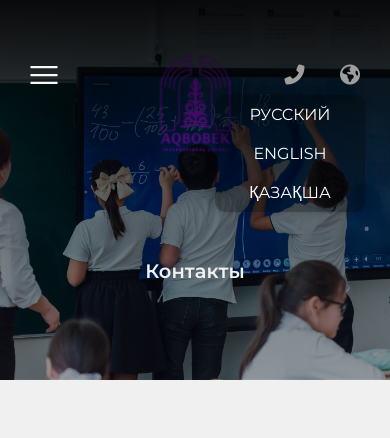
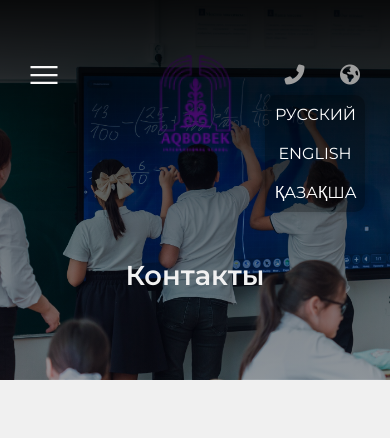
Before and after one commit to 64envy64/secondakb, a plain HTML site: page contact.html in a window 390 px wide. Both pictures are taken after a click on the button 350 px from the left and 75 px from the top of the page. Shown: the top 438 px of the page. Drawn offline with nearby package versions, Linux system fonts and the light colour scheme.

Commit message:
Update contact.css

```diff
--- a/contact.css
+++ b/contact.css
@@ -77,7 +77,7 @@ display: none;
 }
 @media (max-width: 700px) {
 .lang-dropdown-list {
-  width: 150px; /* Уменьшаем ширину для маленьких экранов */
+  width: 100px; /* Уменьшаем ширину для маленьких экранов */
 }
 }
 @media (max-width: 700px) {
@@ -347,7 +347,7 @@ color: #fff;
 }
 @media screen and (max-width: 768px) {
   .sub-header h1 {
-    font-size: 5vw;
+    font-size: 7vw;
   }
 }
 .logo-container {
```
